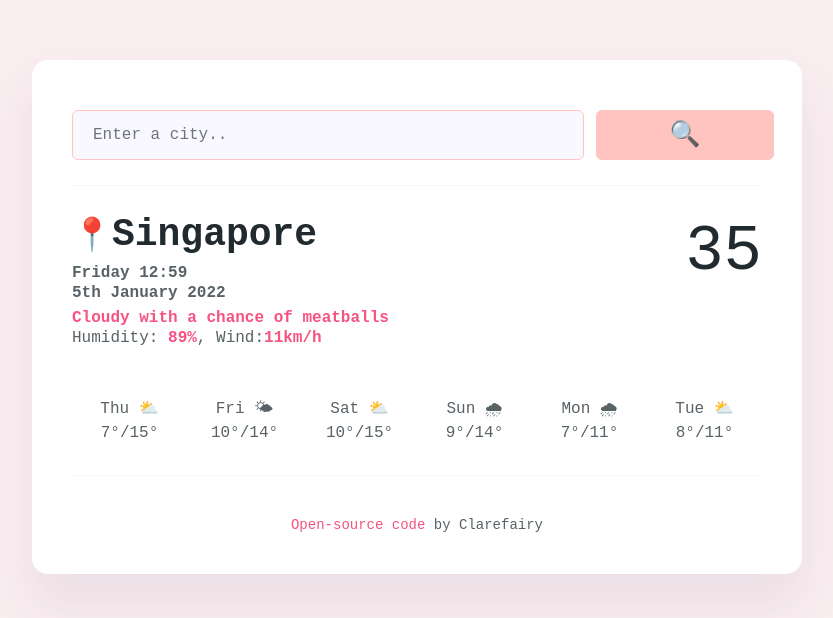
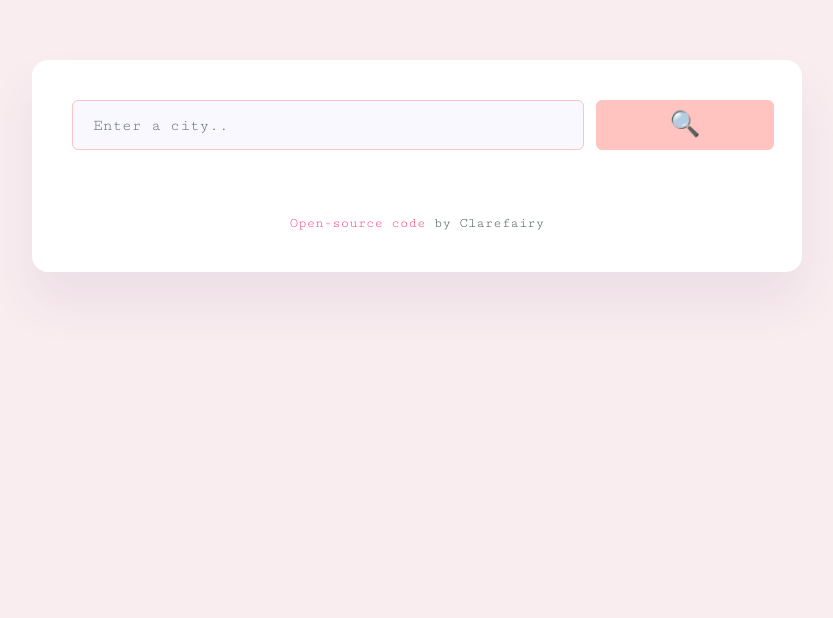
Before and after one commit to Clarefairy/weather-app-react, a React (Create React App) app: page / in a window 1280 px wide. Shown: the top 618 px of the page, without its empty margins (223-1056 px from the left). Built offline with nearby package versions, Linux system fonts and the light colour scheme.

Commit message:
Update font & search engine

```diff
--- a/public/index.html
+++ b/public/index.html
@@ -21,6 +21,7 @@
       work correctly both with client-side routing and a non-root public URL.
       Learn how to configure a non-root public URL by running `npm run build`.
     -->
+    <link href="https://fonts.googleapis.com/css2?family=Cutive+Mono&display=swap" rel="stylesheet" />
     <title>React App</title>
   </head>
   <body>
--- a/src/App.js
+++ b/src/App.js
@@ -1,18 +1,18 @@
 import React from "react";
 import "./App.css";
-import Search from "./Search";
-import WeatherInfo from "./WeatherInfo";
-import WeatherForecast from "./WeatherForecast";
+import Weather from "./Weather";
+
+// import WeatherForecast from "./WeatherForecast";
 
 function App() {
   return (
     <div className="App">
       <div className="container">
         <div className="weather-app">
-          <Search />
-          <WeatherInfo />
+          <Weather />
+
           <br />
-          <WeatherForecast />
+          {/* <WeatherForecast /> */}
           <p className="footer">
             <a href="https://github.com/Clarefairy/weather-app-react" rel="noreferrer" target="_blank">
               Open-source code
--- /dev/null
+++ b/src/FormattedDate.js
@@ -0,0 +1,19 @@
+// import React from "react";
+
+// export default function FormattedDate(props) {
+//   console.log(props);
+
+//   //   let days = ["Sunday", "Monday", "Tuesday", "Wednesday", "Thursday", "Friday", "Saturday"];
+//   //   let day = days[props.currentDate.getDay()];
+//   //   let date = props.date.getDate();
+//   //   let hours = props.date.getHours();
+//   //   let minutues = props.date.getMinutes();
+
+//   //   return (
+//   //     <strong>
+//   //       <span>Sunday</span> <span>12:59</span>
+//   //       <br />
+//   //       <span>5th January 2022</span>
+//   //     </strong>
+//   //   );
+// }
--- a/src/Search.js
+++ /dev/null
@@ -1,19 +0,0 @@
-import React from "react";
-import "./Weather.css";
-
-export default function Search() {
-  return (
-    <div className="Search">
-      <form id="search-form">
-        <div className="row">
-          <div className="col-9">
-            <input type="search" placeholder="Enter a city.." className="form-control search-input" id="search-input" />
-          </div>
-          <div className="col-3 p-0">
-            <input type="submit" className="btn btn-primary w-100" value="🔍" id="search-button" />
-          </div>
-        </div>
-      </form>
-    </div>
-  );
-}
--- /dev/null
+++ b/src/Weather.js
@@ -0,0 +1,107 @@
+import axios from "axios";
+import React, { useState } from "react";
+import FormattedDate from "./FormattedDate";
+import "./Weather.css";
+
+export default function Weather() {
+  const [city, setCity] = useState("");
+  const [loaded, setLoaded] = useState(false);
+  const [weather, setWeather] = useState({});
+
+  function displayWeather(response) {
+    setLoaded(true);
+    setWeather({
+      ready: true,
+      temperature: response.data.main.temp,
+      humidity: response.data.main.humidity,
+      description: response.data.weather[0].description,
+      wind: response.data.wind.speed,
+      city: response.data.name,
+      icon: `http://openweathermap.org/img/wn/${response.data.weather[0].icon}@2x.png`,
+      date: new Date(response.data.dt * 1000),
+    });
+  }
+  function handleSubmit(event) {
+    event.preventDefault();
+    let apiKey = "7bf3ba8d3f15df7b82b1c7bfba361d28";
+    let apiUrl = `http://api.openweathermap.org/data/2.5/weather?q=${city}&appid=${apiKey}&units=metric`;
+    axios.get(apiUrl).then(displayWeather);
+  }
+  function updateCity(event) {
+    setCity(event.target.value);
+  }
+  let form = (
+    <form onSubmit={handleSubmit} className="Search">
+      <div className="row">
+        <div className="col-9">
+          <input
+            type="search"
+            placeholder="Enter a city.."
+            className="form-control search-input"
+            onChange={updateCity}
+          />
+        </div>
+        <div className="col-3 p-0">
+          <input type="submit" className="btn btn-primary w-100" value="🔍" />
+        </div>
+      </div>
+    </form>
+  );
+  if (loaded) {
+    return (
+      <div>
+        {form}
+        <div className="weather-info">
+          <div className="row">
+            <div className="col-6">
+              <span>
+                <span className="pindrop-emoji">📍</span>
+                <h1 className="city-name" id="city-name">
+                  {weather.city}
+                </h1>
+              </span>
+              <ul>
+                <li>
+                  {weather.date.getDay}
+                  <FormattedDate currentDate={weather.date} />
+                </li>
+                <li>
+                  <div className="weather-description" id="weather-description">
+                    {weather.description}
+                  </div>
+                  Humidity:{" "}
+                  <span className="humidity" id="humidity">
+                    {weather.humidity}%
+                  </span>
+                  , Wind:
+                  <span className="wind-speed" id="wind-speed">
+                    {Math.round(weather.wind * 3.6)}km/h
+                  </span>
+                </li>
+              </ul>
+            </div>
+            <div className="col-6">
+              <div className="temperature-container d-flex justify-content-end">
+                <img src={weather.icon} alt={weather.description} className="weather-icon" />
+                <div>
+                  <span className="temperature">{Math.round(weather.temperature)}</span>
+                  {/* <span className="units">
+                    <a href="#" id="celsius-link" className="active">
+                      °C
+                    </a>
+                    |
+                    <a href="#" id="fahrenheit-link">
+                      °F
+                    </a>
+                  </span> */}
+                </div>
+              </div>
+            </div>
+          </div>
+        </div>
+      </div>
+    );
+  } else {
+    return form;
+  }
+}
--- a/src/WeatherForecast.js
+++ b/src/WeatherForecast.js
@@ -1,33 +1,33 @@
-import React from "react";
-import "./Weather.css";
+// import React from "react";
+// import "./Weather.css";
 
-export default function WeatherForecast() {
-  return (
-    <div className="row weather-forecast align-items-start">
-      <div className="col-2 forecast-day">
-        Thu ⛅️
-        <div className="forecast-temp">7°/15°</div>
-      </div>
-      <div className="col-2 forecast-day">
-        Fri 🌤
-        <div className="forecast-temp">10°/14°</div>
-      </div>
-      <div className="col-2 forecast-day">
-        Sat ⛅️
-        <div className="forecast-temp">10°/15°</div>
-      </div>
-      <div className="col-2 forecast-day">
-        Sun 🌧
-        <div className="forecast-temp">9°/14°</div>
-      </div>
-      <div className="col-2 forecast-day">
-        Mon 🌧
-        <div className="forecast-temp">7°/11°</div>
-      </div>
-      <div className="col-2 forecast-day">
-        Tue ⛅️
-        <div className="forecast-temp">8°/11°</div>
-      </div>
-    </div>
-  );
-}
+// export default function WeatherForecast() {
+//   return (
+//     <div className="row weather-forecast align-items-start">
+//       <div className="col-2 forecast-day">
+//         Thu ⛅️
+//         <div className="forecast-temp">7°/15°</div>
+//       </div>
+//       <div className="col-2 forecast-day">
+//         Fri 🌤
+//         <div className="forecast-temp">10°/14°</div>
+//       </div>
+//       <div className="col-2 forecast-day">
+//         Sat ⛅️
+//         <div className="forecast-temp">10°/15°</div>
+//       </div>
+//       <div className="col-2 forecast-day">
+//         Sun 🌧
+//         <div className="forecast-temp">9°/14°</div>
+//       </div>
+//       <div className="col-2 forecast-day">
+//         Mon 🌧
+//         <div className="forecast-temp">7°/11°</div>
+//       </div>
+//       <div className="col-2 forecast-day">
+//         Tue ⛅️
+//         <div className="forecast-temp">8°/11°</div>
+//       </div>
+//     </div>
+//   );
+// }
--- a/src/WeatherInfo.js
+++ /dev/null
@@ -1,60 +0,0 @@
-import React from "react";
-import "./Weather.css";
-
-export default function WeatherInfo() {
-  return (
-    <div className="weather-info">
-      <div className="row">
-        <div className="col-6">
-          <span>
-            <span className="pindrop-emoji">📍</span>
-            <h1 className="city-name" id="city-name">
-              Singapore
-            </h1>
-          </span>
-          <ul>
-            <li>
-              <strong>
-                <span id="day">Friday</span> <span id="time">12:59</span>
-                <br />
-                <span id="date">5th January 2022</span>
-              </strong>
-            </li>
-            <li>
-              <div className="weather-description" id="weather-description">
-                cloudy with a chance of meatballs{" "}
-              </div>
-              Humidity:{" "}
-              <span className="humidity" id="humidity">
-                89%
-              </span>
-              , Wind:
-              <span className="wind-speed" id="wind-speed">
-                11km/h
-              </span>
-            </li>
-          </ul>
-        </div>
-        <div className="col-6">
-          <div className="temperature-container d-flex justify-content-end">
-            <image src="" alt="" className="weather-icon" id="weather-icon" />
-            <div>
-              <span className="temperature" id="temperature">
-                35
-              </span>
-              {/* <span className="units">
-                <a href="#" id="celsius-link" className="active">
-                  °C
-                </a>
-                |
-                <a href="#" id="fahrenheit-link">
-                  °F
-                </a>
-              </span> */}
-            </div>
-          </div>
-        </div>
-      </div>
-    </div>
-  );
-}
```
Also changed, not shown: public/manifest.json.
